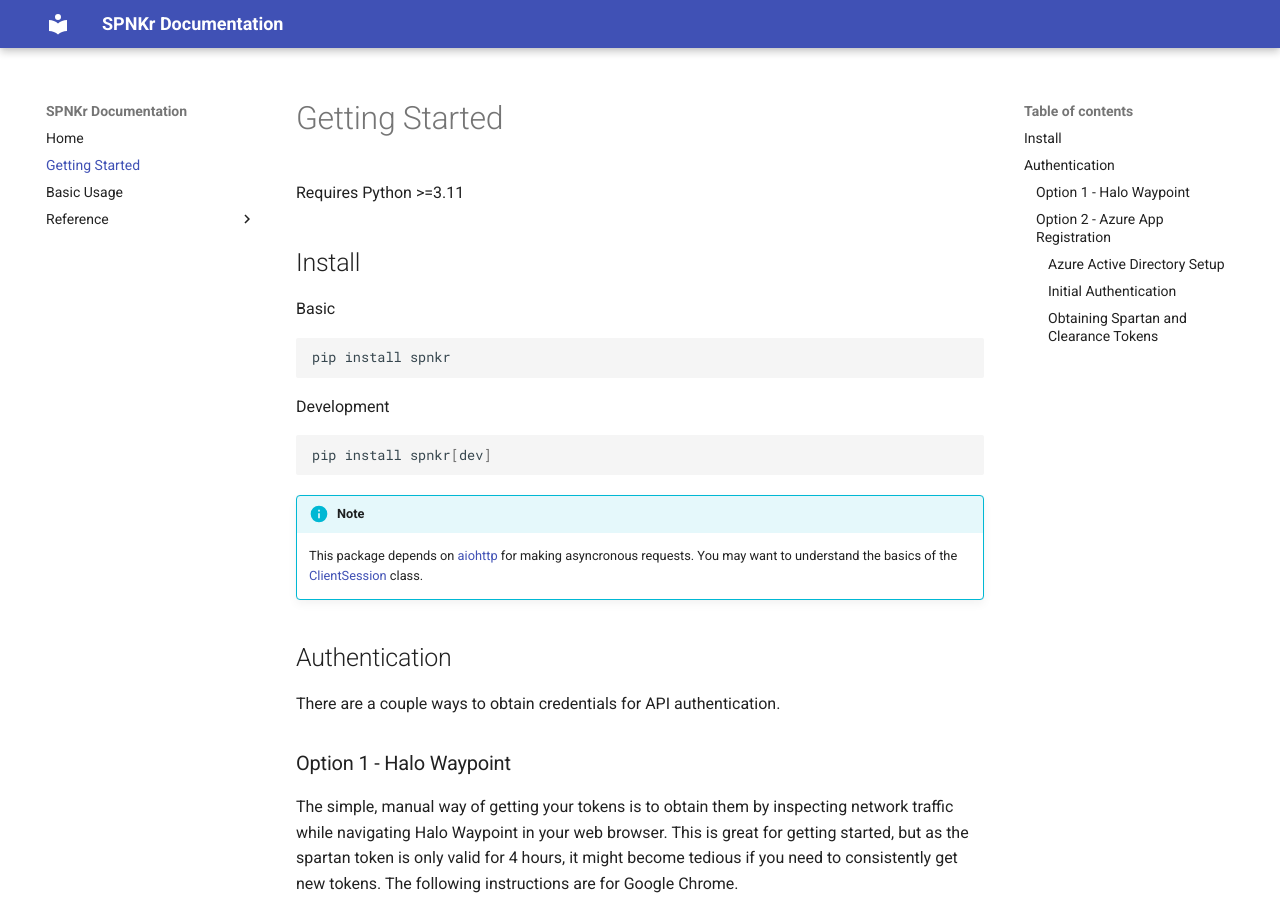
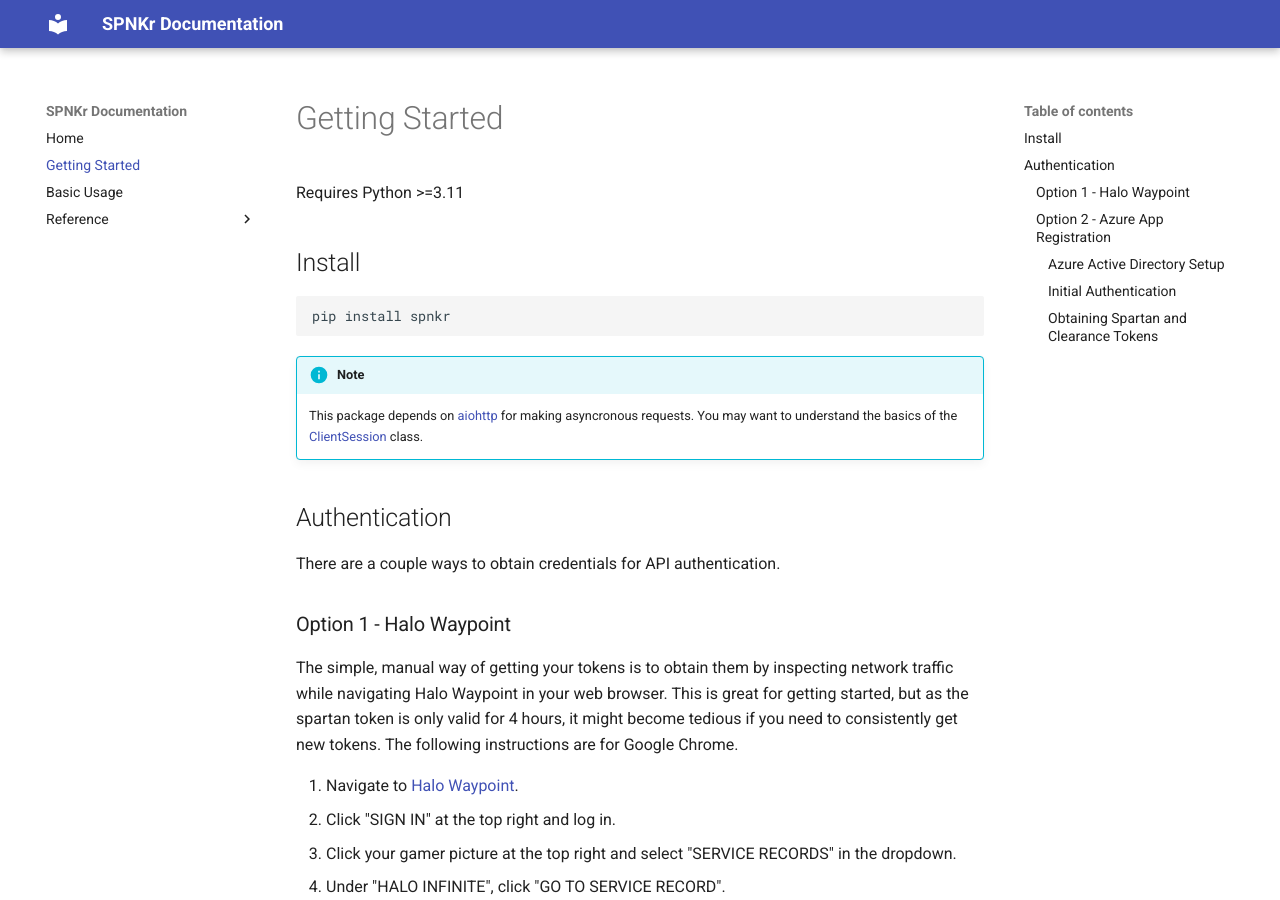
Before and after one commit to acurtis166/SPNKr, an MkDocs documentation site: the page built from docs/getting-started.md, in a window 1280 px wide and 900 px high. Built offline with MkDocs 1.6.1 and Material for MkDocs 9.7.7, drawn with Linux system fonts in a browser that asks for light colours.

````diff
--- a/docs/getting-started.md
+++ b/docs/getting-started.md
@@ -4,14 +4,8 @@ Requires Python >=3.11
 
 ## Install
 
-Basic
 ```shell
 pip install spnkr
-```
-
-Development
-```shell
-pip install spnkr[dev]
 ```
 
 !!! info "Note"
````
Also changed, not shown: docs/basic-usage.md (+1 -1 lines).
